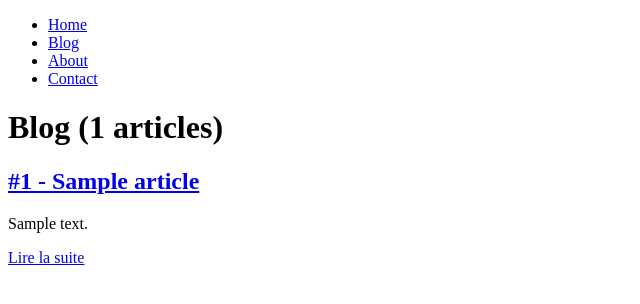
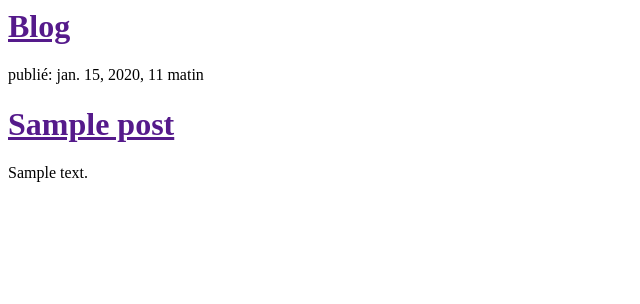
Before and after one commit to sego92/blog_project, a Django app: template articles/templates/articles/index.html in a window 1280 px wide. Shown: the top 304 px of the page, without its empty margins (0-640 px from the left). Run offline with Django 3.2, Linux system fonts and the light colour scheme; tables that the repository leaves empty hold one stand-in row (values such as "Sample post"); the template is opened without the code that fills it: values that come from a table or form of the project are taken from there, most other values are stand-ins (such as "Sample title", 1, 10 or a date in 2020).

Commit message:
details supprimed and templates changed

```diff
--- a/articles/templates/articles/index.html
+++ b/articles/templates/articles/index.html
@@ -1,24 +1,18 @@
-{% extends 'layouts/base.html' %}
+<html>
+    <head>
+        <title>Blog</title>
+    </head>
+    <body>
+        <div>
+            <h1><a href="">Blog</a></h1>
+        </div>
 
-{% block title %}Blog{% endblock %}
-
-{% block content %}
-    <h1>Blog ({{articles | length}} articles) </h1>
-
-    {% for article in articles %}
-        <!--affiche les articles avec leurs id, titre et contenant.-->
-        <article>
-            <h2><a href="{% url 'articles:detail' article.id%} ">#{{article.id}} - {{article.title}}</a></h2>
-            <p>{{article.body|truncatewords:3}}</p>
-
-            <p><a href="{% url 'articles:detail' article.id%}">Lire la suite</a></p>
-        </article>
-        <!--trace un trai entre les articles-->
-        {% if not forloop.last %}
-            <hr>
-        {% endif %}
-        <!--affiche le message si aucun article c.à.d si list posts vide.-->
-        {% empty %}
-            <p>Sorry, no articles available.</p>
-    {% endfor %}
-{% endblock %}
+        {% for post in posts %}
+            <div>
+                <p>publié: {{ post.published_date }}</p>
+                <h1><a href="">{{ post.title }}</a></h1>
+                <p>{{ post.text|linebreaksbr }}</p>
+            </div>
+        {% endfor %}
+    </body>
+</html>
--- a/articles/urls.py
+++ b/articles/urls.py
@@ -6,5 +6,4 @@ app_name='articles'
 
 urlpatterns = [
     url(r'^$', views.index, name='index'),
-    url(r'^articles/(?P<id>[0-9]+)$', views.detail, name='detail'),
 ]
--- a/templates/layouts/base.html
+++ b/templates/layouts/base.html
@@ -2,7 +2,7 @@
 <html lang="en">
 <head>
     <meta charset="utf-8">
-    <title>{% block title %}{{value|default:"Blog"}}{% endblock %} </title>
+    <title>{% block title %}{% endblock %} </title>
 
 </head>
 <body>
```
Also changed, not shown: articles/templates/articles/detail.html (deleted, +0 -7 lines), articles/views.py (+4 -4 lines), articles/migrations/0001_initial.py (added).
